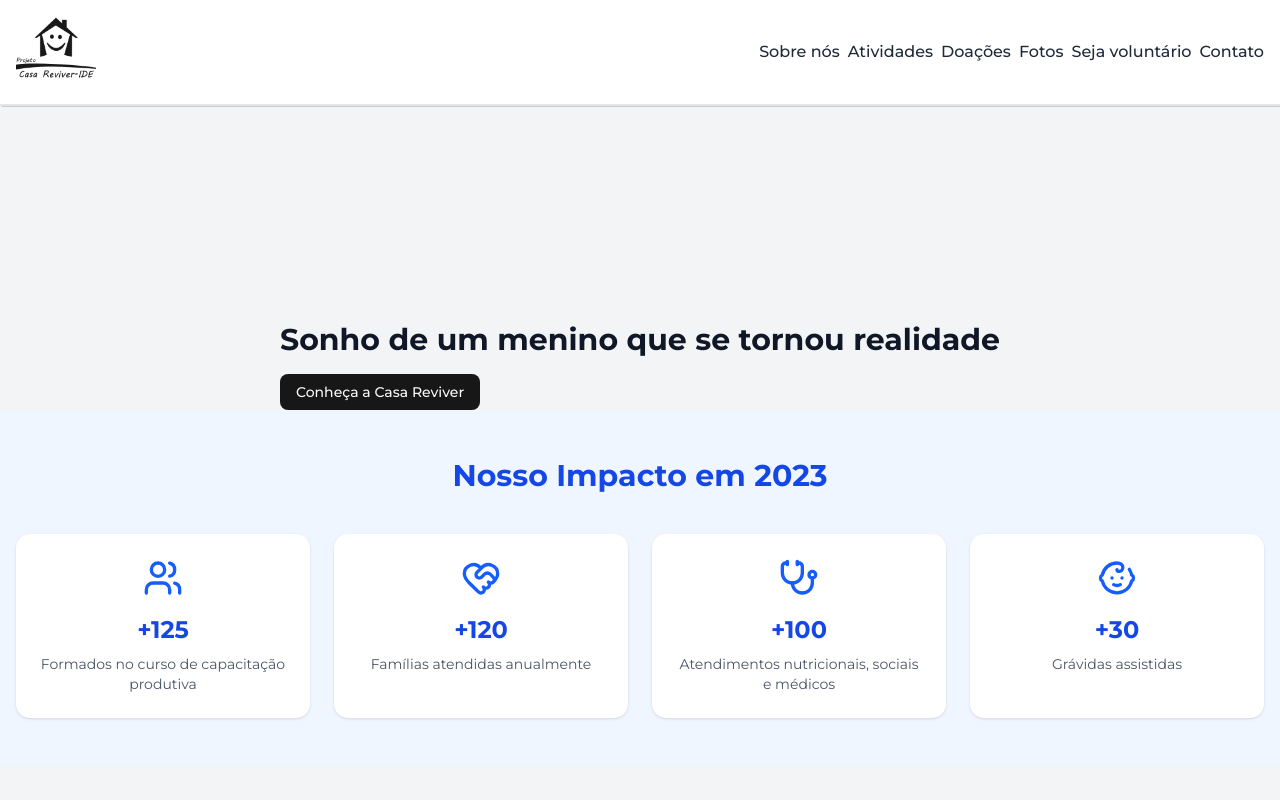
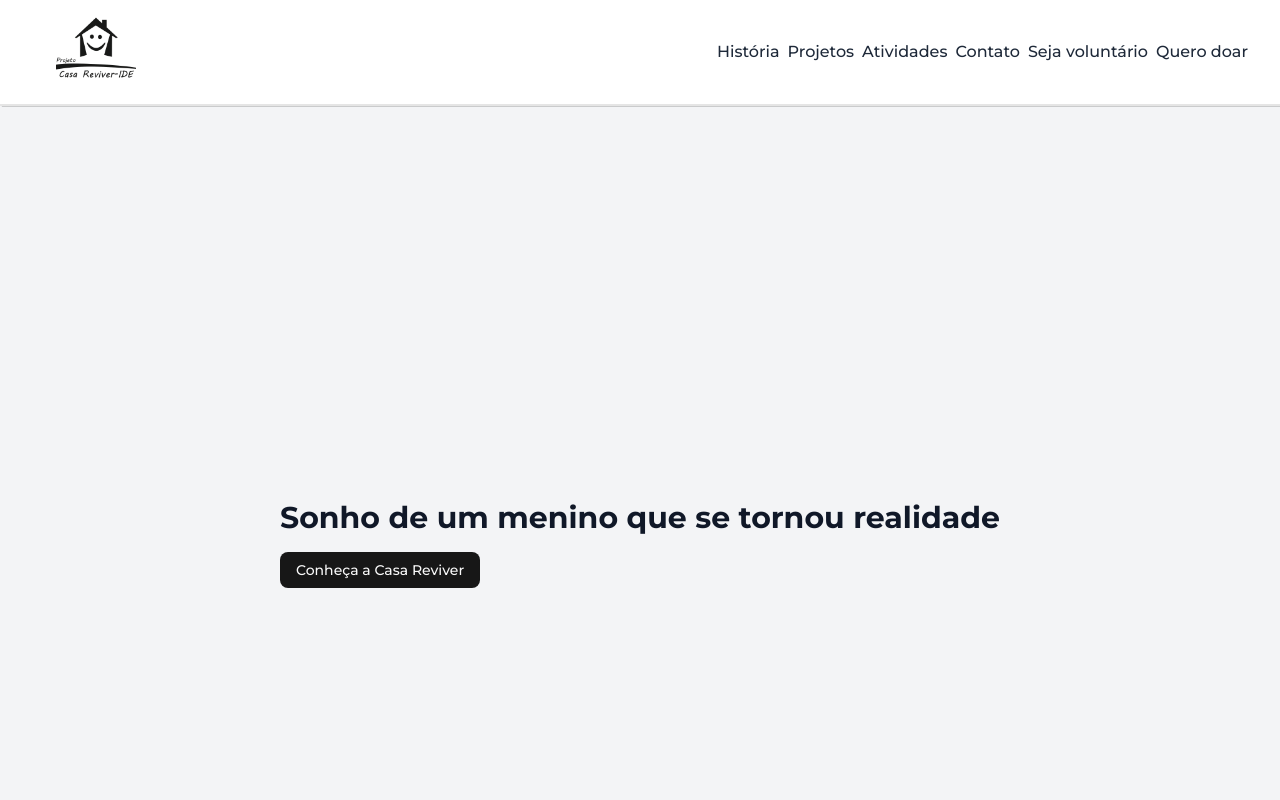
Before and after one commit to ThiagoSilsa/Casa-Reviver, a Next.js app: page / in a window 1280 px wide. Shown: the top 800 px of the page. Built offline with nearby package versions, Linux system fonts and the light colour scheme.

Commit message:
refactor(Paginas e rotas): Refatoração das rotas baseadas em bons sites de ongs já consolidadas

```diff
--- a/src/app/sobre/page.jsx
+++ b/src/app/historia/page.jsx
@@ -3,7 +3,6 @@ import Link from "next/link";
 import NossaHistoria from "@/components/NossaHistoria"
 import MissaoVisaoValores from "@/components/MissaoVisaoValores"
 import LinhaDoTempo from "@/components/LinhaDoTempo"
-import ImpactoSobre from "@/components/ImpactoSobre"
 
 
 // Cada página deve ter a metadata correspondente para melhorar o SEO
@@ -18,12 +17,6 @@ export default function Sobre() {
     <>
     <section className="flex min-h-screen flex-col items-center justify-center bg-gray-100 px-2">
       <h1 className={`text-3xl font-bold mb-4 pt-[60px] `}>Sobre Nós</h1>
-      <NossaHistoria/>
-      <LinhaDoTempo/>
-      <MissaoVisaoValores/>
-      <ImpactoSobre/>
-
-
     </section>
     </>
   );
--- a/src/app/page.tsx
+++ b/src/app/page.tsx
@@ -1,7 +1,6 @@
 import { Button } from "@/components/ui/button";
 import styles from "@/styles/Methods.module.css";
 import Link from "next/link";
-import ImpactoHome from "@/components/ImpactoHome";
 
 export default function HomePage() {
   return (
@@ -17,7 +16,7 @@ export default function HomePage() {
             <Button className="hover:cursor-pointer">Conheça a Casa Reviver</Button>
           </Link>
         </div>
-        <ImpactoHome />
+
       </section>
     </>
   );
--- /dev/null
+++ b/src/app/projetos/page.jsx
@@ -0,0 +1,13 @@
+import { Button } from "@/components/ui/button";
+import Link from "next/link";
+
+export default function Sobre() {
+  return (
+    <section className="flex min-h-screen flex-col items-center justify-center bg-gray-100">
+      <h1 className={`text-3xl font-bold mb-4 `}>Página Projetos</h1>
+      <Link href={"/"}>
+        <Button className="hover:cursor-pointer">Voltar</Button>
+      </Link>
+    </section>
+  );
+}
--- a/src/app/seja-voluntario/page.jsx
+++ /dev/null
@@ -1,16 +0,0 @@
-import {CarrosselFotos} from "@/components/CarrosselFotos";
-import {ComoFunciona} from "@/components/ComoFunciona";
-import {BotaoFormulario} from "@/components/BotaoFormulario";
-import {CarrosselDepoimentos} from "@/components/CarrosselDepoimentos";
-
-export default function SejaVoluntario() {
-  return (
-    <section className="flex min-h-screen flex-col items-center justify-center bg-gray-100">
-      <h1 className={`text-3xl font-bold mb-4 `}>Página Seja Voluntário</h1>
-      <CarrosselFotos />
-      <ComoFunciona />
-      <CarrosselDepoimentos />
-      <BotaoFormulario />
-    </section>
-  );
-}
--- /dev/null
+++ b/src/app/voluntario/page.jsx
@@ -0,0 +1,13 @@
+import { Button } from "@/components/ui/button";
+import Link from "next/link";
+
+export default function Sobre() {
+  return (
+    <section className="flex min-h-screen flex-col items-center justify-center bg-gray-100">
+      <h1 className={`text-3xl font-bold mb-4 `}>Página Voluntário</h1>
+      <Link href={"/"}>
+        <Button className="hover:cursor-pointer">Voltar</Button>
+      </Link>
+    </section>
+  );
+}
--- a/src/components/Header.tsx
+++ b/src/components/Header.tsx
@@ -9,8 +9,6 @@ import styles from "@/styles/Header.module.css";
 import Image from "next/image";
 
 
-
-
 export function Header() {
   // definindo o método para abri o menu hamburguer
   // open começará em false!
@@ -18,7 +16,7 @@ export function Header() {
 
 
   return (
-    <header className={`w-full border-b-2 ${styles.header}`}>
+    <header className={`w-full border-b-2 ${styles.header} pr-4 pl-10`}>
       <div
         className={`container mx-auto flex justify-between items-center px-4 py-3`}
       >
@@ -31,12 +29,9 @@ export function Header() {
               src="/logo/LogoTextoPreta.png"
             />
           </Link>
-          {/* <Link href={"/"} className={`font-bold text-1xl hover:text-amber-600`}>
-            {/* Tem que virar a logo depois! */}
-            {/* Casa Reviver
-          </Link> */}
         </div>
-        {/* o nav estará escondido até que a tela seja maior que 768px, quando o siplay será flex */}
+
+        {/* o nav estará escondido até que a tela seja maior que 768px, quando o display será flex */}
         <nav className="hidden md:flex gap-2">
           {routes.map((rota) => (
             <Link
--- a/src/components/ImpactoHome.tsx
+++ b/src/components/ImpactoIcones.tsx
@@ -28,7 +28,7 @@ const dados = [
   },
 ];
 
-export default function ImpactoHome() {
+export default function ImpactoIcones() {
   return (
     <section className="bg-blue-50 py-12">
       <div className="container mx-auto px-4">
--- a/src/data/routes.json
+++ b/src/data/routes.json
@@ -1,10 +1,9 @@
 
 [
-    { "label" : "Sobre nós", "href": "/sobre"},
+    { "label" : "História", "href": "/historia"},
+    { "label" : "Projetos", "href": "/projetos"},
     { "label" : "Atividades", "href": "/atividades"},
-    { "label" : "Doações", "href": "/doacoes"},
-    { "label" : "Fotos", "href": "/fotos"},
-    { "label" : "Seja voluntário", "href": "/seja-voluntario"},
-    { "label" : "Contato", "href": "/contato"}
-
+    { "label" : "Contato", "href": "/contato"},
+    { "label" : "Seja voluntário", "href": "/voluntario"},
+    { "label" : "Quero doar", "href": "/doacoes"}
 ]
```
Also changed, not shown: src/components/ImpactoFotos.tsx (renamed from src/components/ImpactoSobre.tsx), 1 other file (tests, documents, lock files or other folders).
